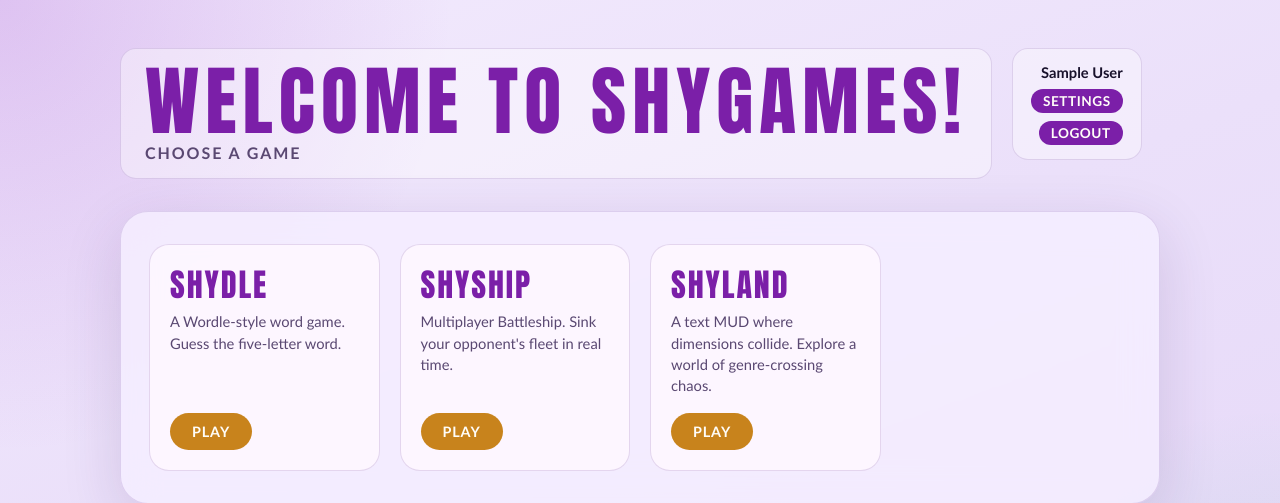
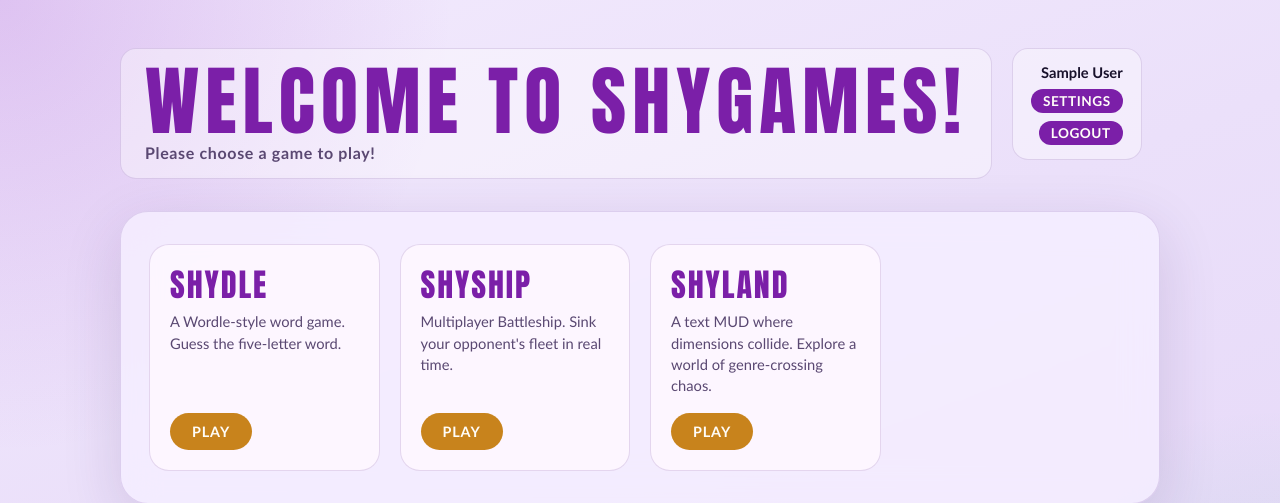
Before and after one commit to KnightOfNight/games-mvc, a Django app: page / in a window 1280 px wide. Shown: the top 503 px of the page. Run offline with Django 5.2, Linux system fonts and the light colour scheme; the visitor is signed in with stand-in values (Sample User, id 1).

Commit message:
shydle: reveal word when leaving to lobby; front page subtitle tweak
- openLobbyConfirmModal now shows the reveal modal ("The word was...")
  after the user confirms leaving, with a "GO TO LOBBY" button, matching
  the behavior when abandoning a game via New Game
- openRevealModal accepts an optional buttonLabel parameter (defaults to
  "NEW GAME") to support the lobby navigation case
- home page subtitle changed to "Please choose a game to play!" with
  text-transform removed so mixed case renders correctly; letter-spacing
  reduced to match

Co-Authored-By: Claude Sonnet 4.6 <noreply@anthropic.com>

```diff
--- a/django/src/templates/home.html
+++ b/django/src/templates/home.html
@@ -55,9 +55,8 @@
     color: var(--muted);
     font-size: 1rem;
     font-weight: 700;
-    letter-spacing: 0.12em;
+    letter-spacing: 0.04em;
     text-align: center;
-    text-transform: uppercase;
   }
 
   .game-shelf {
@@ -210,7 +209,7 @@
   <div class="page-header">
     <div class="title-block">
       <h1 class="app-title">Welcome to Shygames!</h1>
-      <p class="app-subtitle">choose a game</p>
+      <p class="app-subtitle">Please choose a game to play!</p>
     </div>
     <div class="user-pane">
       {% if request.user.is_authenticated %}
```
Also changed, not shown: django/src/apps/shydle/static/shydle/script.js (+6 -2 lines).
